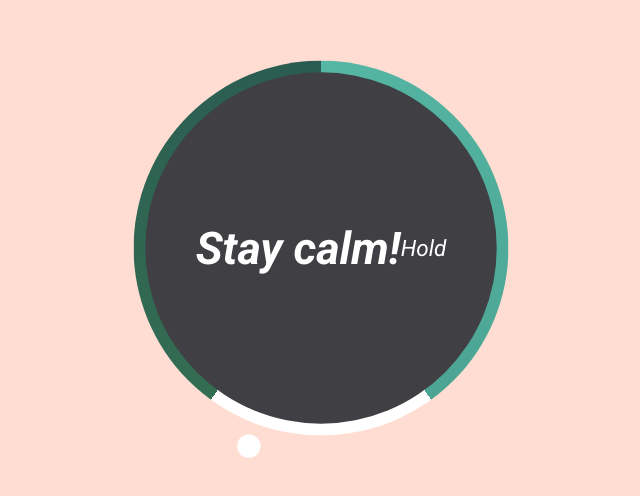
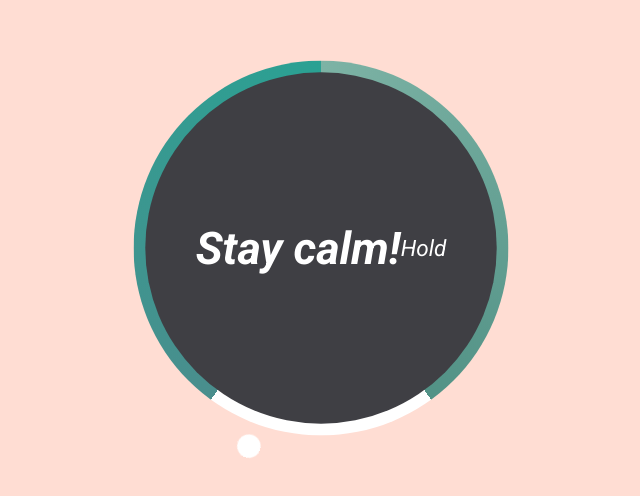
Before and after one commit to nikwhoa/breath-app, a plain HTML site: page index.html in a window 1280 px wide. Shown: the part 152-648 px from the top of the page, without its empty margins (319-959 px from the left). Drawn offline with Linux system fonts and the light colour scheme.

Commit message:
changed colors for bg

```diff
--- a/style.css
+++ b/style.css
@@ -34,12 +34,12 @@ body {
 
 .gradient-circle {
     background: conic-gradient(
-    #55b7a4 0%,
-    #4ca493 40%,
+    #7db3a5 0%,
+    #529286 40%,
     #fff 40%,
     #fff 60%,
-    #336d52 60%,
-    #2a5b52 100%
+    #4a8e8d 60%,
+    #2aa193 100%
     );
     height: 320px;
     width: 320px;
```
